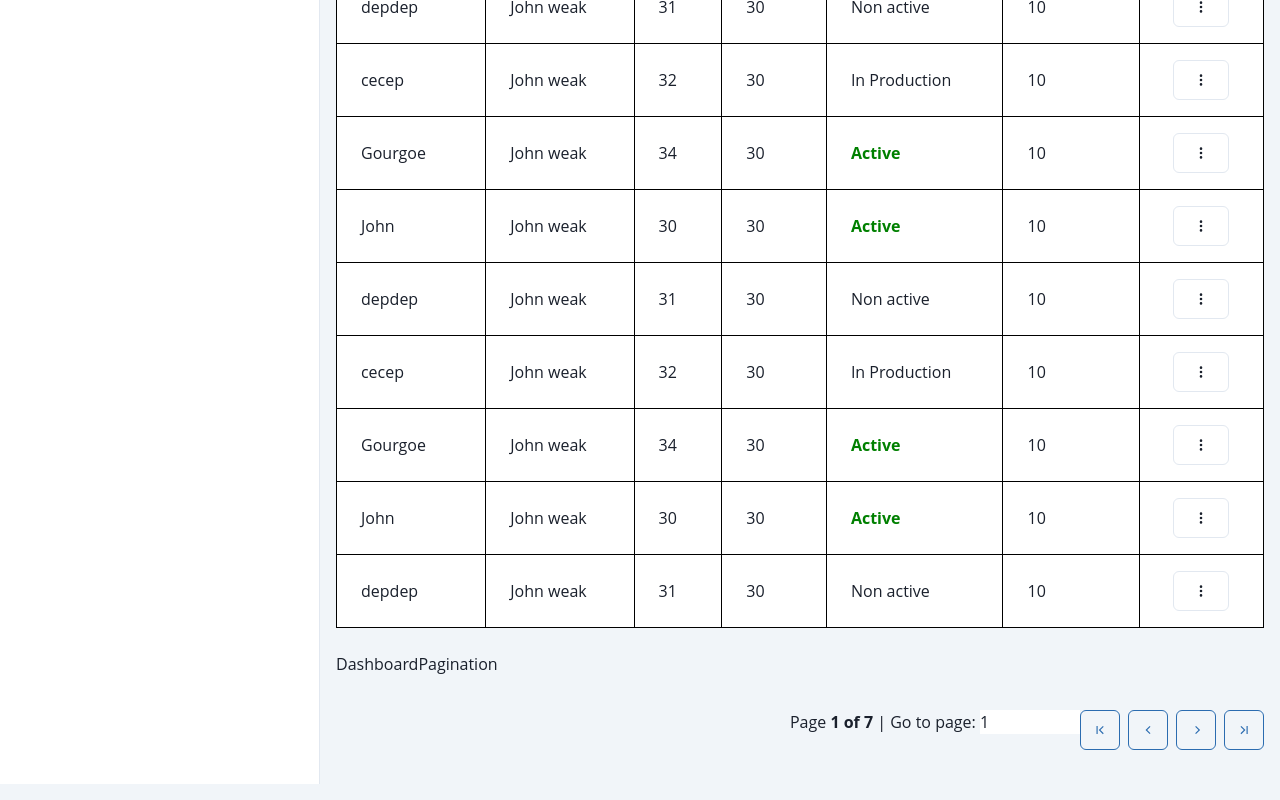
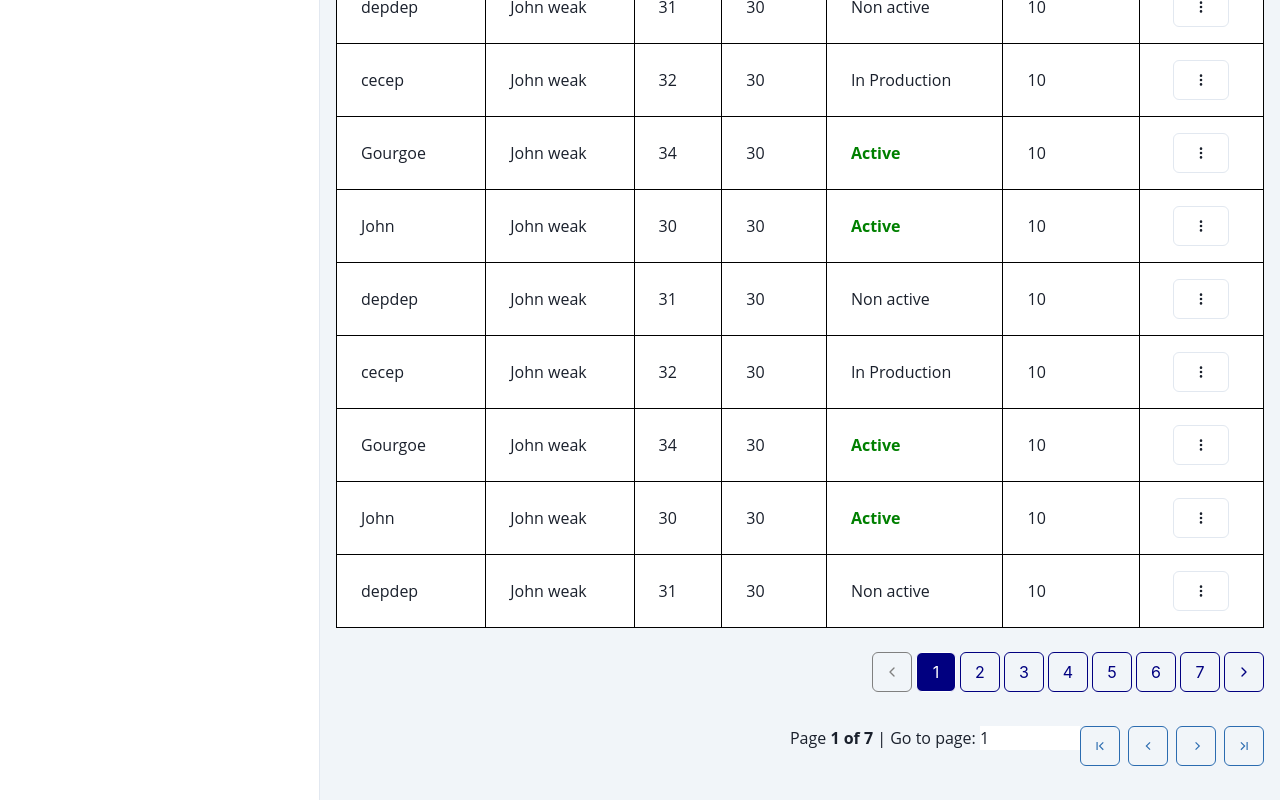
Before and after one commit to Devaaji/frontend-ims-web-dev, a Next.js app: page /tools-book in a window 1280 px wide. Shown: the part 408-1208 px from the top of the page. Built offline with nearby package versions, Linux system fonts and the light colour scheme.

Commit message:
Add Pagination

```diff
--- a/components/dashboard/DashboardPagination/index.js
+++ b/components/dashboard/DashboardPagination/index.js
@@ -1,7 +1,67 @@
 import React from 'react';
+import { Spacer, Box, Icon, Flex } from '@chakra-ui/react';
+import { FiChevronLeft, FiChevronRight } from 'react-icons/fi';
+import ReactPaginate from 'react-paginate';
 
-const DashboardPagination = () => {
-  return <div>DashboardPagination</div>;
+const DashboardPagination = ({ current, total, onPageClick }) => {
+  return (
+    <Flex>
+      <Spacer />
+      <Box
+        sx={{
+          '.pg-container': {
+            listStyle: 'none',
+            display: 'flex',
+            gap: '4px',
+          },
+          '.pg-item': {
+            width: '10',
+            height: '10',
+            lineHeight: '0',
+            display: 'flex',
+            justifyContent: 'center',
+            alignItems: 'center',
+            border: '1px',
+            rounded: 'md',
+            fontFamily: 'button',
+            _hover: { bg: 'ims-hover-primary' },
+            userSelect: 'none',
+            transitionProperty: 'common',
+            transitionDuration: 'normal',
+          },
+          '.pg-item-active': {
+            color: 'white',
+            bg: 'ims-primary',
+          },
+          '.pg-item-disabled': {
+            color: 'grey',
+            cursor: 'not-allowed',
+          },
+          '.pg-break': {
+            py: '3',
+          },
+        }}
+      >
+        <ReactPaginate
+          breakLabel="..."
+          pageRangeDisplayed={3}
+          pageCount={total}
+          nextLabel={<Icon as={FiChevronRight} fontSize="md" />}
+          previousLabel={<Icon as={FiChevronLeft} fontSize="md" />}
+          renderOnZeroPageCount={null}
+          containerClassName="pg-container"
+          previousLinkClassName="pg-item"
+          nextLinkClassName="pg-item"
+          pageLinkClassName="pg-item"
+          activeLinkClassName="pg-item-active"
+          disabledLinkClassName="pg-item-disabled"
+          breakClassName="pg-break"
+          onPageChange={(page) => onPageClick(page.selected + 1)}
+          forcePage={current - 1}
+        />
+      </Box>
+    </Flex>
+  );
 };
 
 export default DashboardPagination;
```
